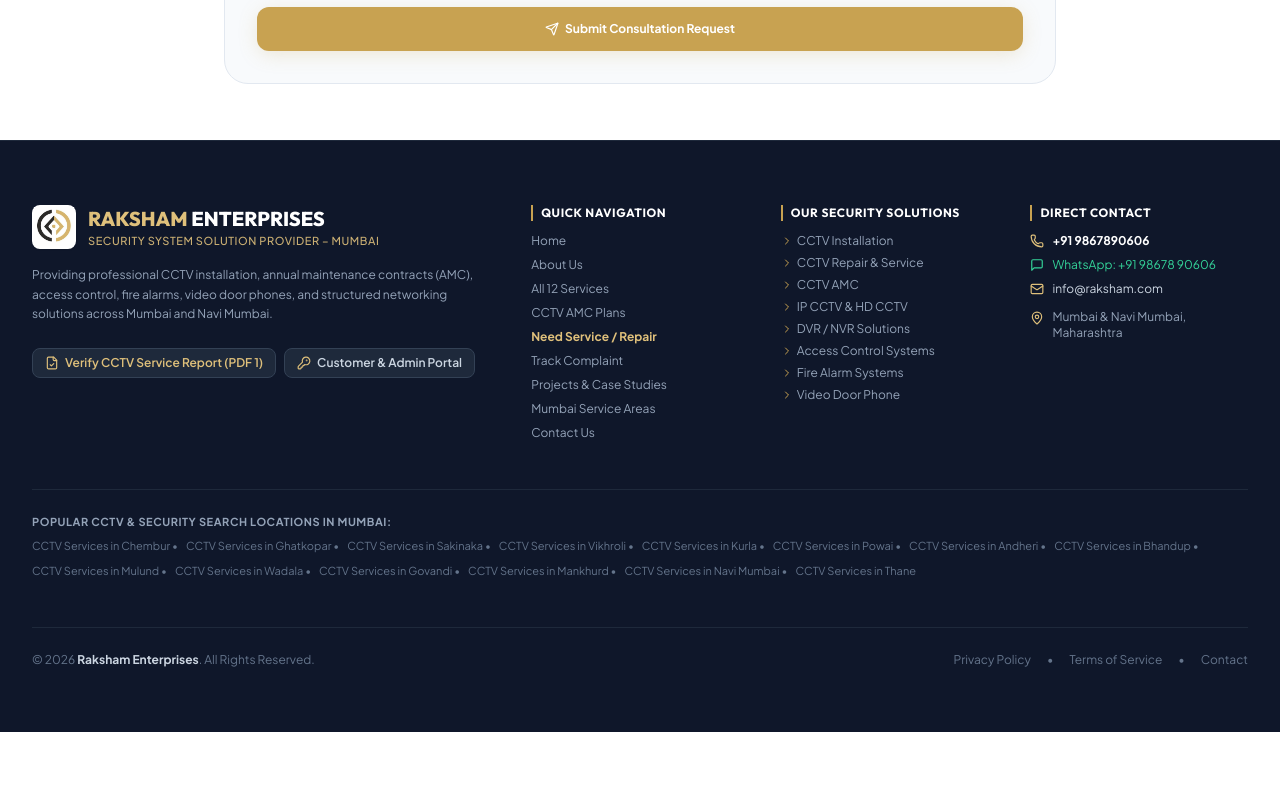
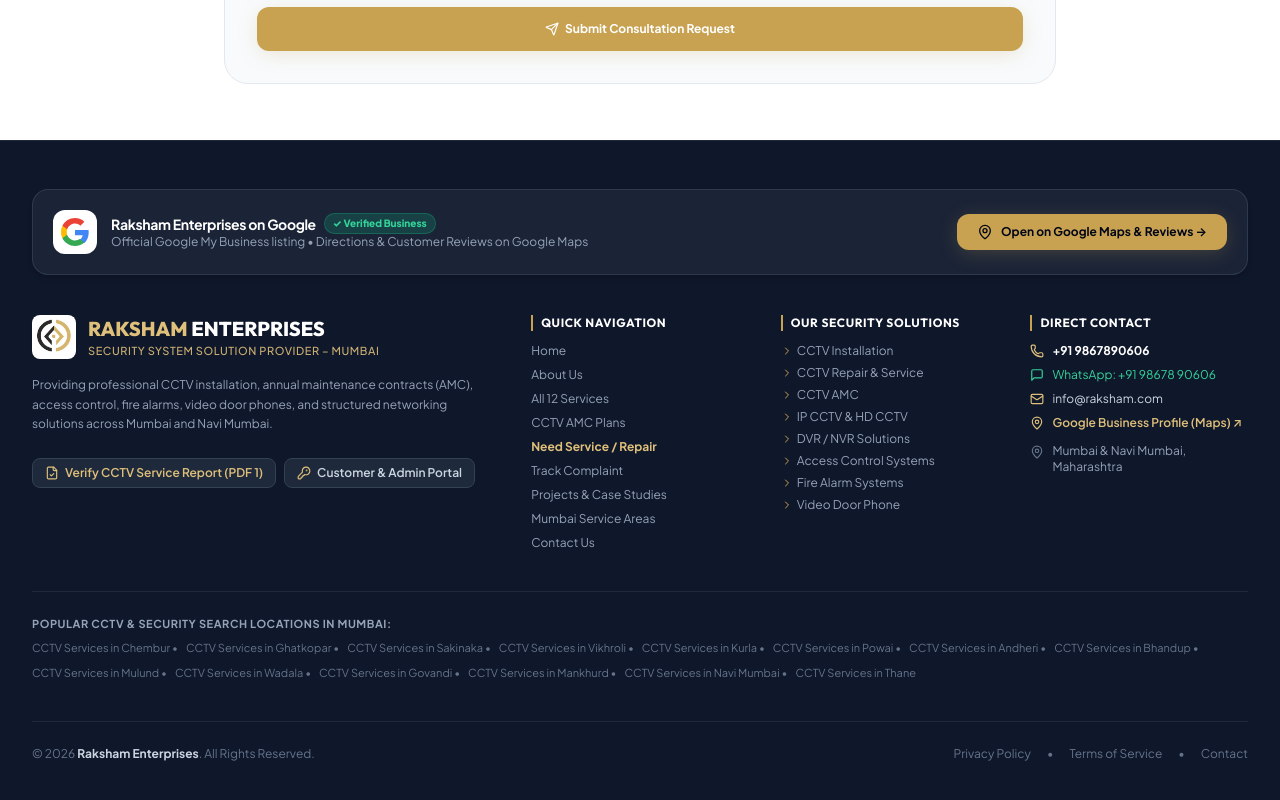
Before and after one commit to guptadipti0123-netizen/raksham-enterprises-web1, a React (Vite) app: page / in a window 1280 px wide. Shown: the part 3778-4578 px from the top of the page. Before the commit the page ends 4510 px from the top, so only its background shows below. Built offline with nearby package versions, Linux system fonts and the light colour scheme; no server answers; the database is empty.

Commit message:
feat(footer): add official Google My Business & Google Maps verified profile banner and links

```diff
--- a/src/components/Footer.jsx
+++ b/src/components/Footer.jsx
@@ -16,9 +16,47 @@ import {
 } from 'lucide-react';
 
 export default function Footer({ onOpenQuote }) {
+  const googleMapsLink = COMPANY_INFO.googleMapsUrl || "https://maps.app.goo.gl/vh4YBiiS1bh3CJ3P7?g_st=awb";
+
   return (
-    <footer className="bg-slate-900 text-slate-400 pt-16 pb-16 border-t border-slate-800">
-      <div className="max-w-7xl mx-auto px-4 sm:px-6 lg:px-8 space-y-12">
+    <footer className="bg-slate-900 text-slate-400 pt-12 pb-16 border-t border-slate-800">
+      <div className="max-w-7xl mx-auto px-4 sm:px-6 lg:px-8 space-y-10">
+
+        {/* ⭐ GOOGLE MY BUSINESS VERIFIED PROFILE STRIP (Top of Footer) */}
+        <div className="p-4 sm:p-5 rounded-2xl bg-slate-800/80 border border-slate-700/80 flex flex-col sm:flex-row items-center justify-between gap-4 shadow-md">
+          <div className="flex items-center space-x-3.5 text-left w-full sm:w-auto">
+            <div className="w-11 h-11 rounded-xl bg-white p-2 flex items-center justify-center flex-shrink-0 shadow-sm">
+              {/* Google Official Multicolored Logo */}
+              <svg className="w-full h-full" viewBox="0 0 24 24">
+                <path fill="#4285F4" d="M23.745 12.27c0-.7-.06-1.4-.19-2.07H12v4.51h6.6c-.29 1.52-1.14 2.82-2.4 3.68v3.05h3.88c2.27-2.09 3.665-5.17 3.665-9.17z"/>
+                <path fill="#34A853" d="M12 24c3.24 0 5.95-1.08 7.93-2.91l-3.88-3.05c-1.08.72-2.45 1.16-4.05 1.16-3.12 0-5.77-2.1-6.72-4.93H1.25v3.15C3.26 21.36 7.33 24 12 24z"/>
+                <path fill="#FBBC05" d="M5.28 14.27c-.25-.72-.38-1.49-.38-2.27s.13-1.55.38-2.27V6.58H1.25C.45 8.18 0 10.03 0 12s.45 3.82 1.25 5.42l4.03-3.15z"/>
+                <path fill="#EA4335" d="M12 4.75c1.77 0 3.35.61 4.6 1.8l3.42-3.42C17.95 1.19 15.24 0 12 0 7.33 0 3.26 2.64 1.25 6.58l4.03 3.15c.95-2.83 3.6-4.98 6.72-4.98z"/>
+              </svg>
+            </div>
+            <div>
+              <div className="flex items-center space-x-2">
+                <span className="text-sm font-bold text-white tracking-tight">Raksham Enterprises on Google</span>
+                <span className="text-[10px] font-extrabold bg-emerald-500/20 text-emerald-400 px-2 py-0.5 rounded-full border border-emerald-500/30">
+                  ✓ Verified Business
+                </span>
+              </div>
+              <p className="text-xs text-slate-400">
+                Official Google My Business listing • Directions & Customer Reviews on Google Maps
+              </p>
+            </div>
+          </div>
+
+          <a
+            href={googleMapsLink}
+            target="_blank"
+            rel="noopener noreferrer"
+            className="w-full sm:w-auto inline-flex items-center justify-center space-x-2 px-5 py-2.5 rounded-xl bg-gold-500 hover:bg-gold-600 text-slate-950 font-bold text-xs shadow-gold-soft transition-all flex-shrink-0 group"
+          >
+            <MapPin className="w-4 h-4 text-slate-950 group-hover:scale-110 transition-transform" />
+            <span>Open on Google Maps & Reviews →</span>
+          </a>
+        </div>
 
         {/* Main 4-Column Grid */}
         <div className="grid grid-cols-1 md:grid-cols-2 lg:grid-cols-5 gap-8">
@@ -119,8 +157,17 @@ export default function Footer({ onOpenQuote }) {
                 <Mail className="w-3.5 h-3.5 text-gold-400" />
                 <span>{COMPANY_INFO.email}</span>
               </a>
+              <a
+                href={googleMapsLink}
+                target="_blank"
+                rel="noopener noreferrer"
+                className="flex items-center space-x-2 text-gold-400 hover:underline font-semibold"
+              >
+                <MapPin className="w-3.5 h-3.5 text-gold-400 flex-shrink-0" />
+                <span>Google Business Profile (Maps) ↗</span>
+              </a>
               <div className="flex items-start space-x-2 text-slate-400 pt-1">
-                <MapPin className="w-3.5 h-3.5 text-gold-400 flex-shrink-0 mt-0.5" />
+                <MapPin className="w-3.5 h-3.5 text-slate-500 flex-shrink-0 mt-0.5" />
                 <span>Mumbai & Navi Mumbai, Maharashtra</span>
               </div>
             </div>
--- a/src/data/websiteData.js
+++ b/src/data/websiteData.js
@@ -12,6 +12,7 @@ export const COMPANY_INFO = {
   city: "Mumbai",
   experienceYears: "15+",
   workingHours: "Monday - Sunday: 8:00 AM - 9:00 PM (24x7 Emergency Support)",
+  googleMapsUrl: "https://maps.app.goo.gl/vh4YBiiS1bh3CJ3P7?g_st=awb",
   heroHeading: "CCTV & Security System Solutions in Mumbai",
   heroSubheading: "Professional CCTV installation, repair, AMC and complete electronic security solutions for homes, offices, shops, societies and commercial properties.",
 };
--- a/src/pages/ContactPage.jsx
+++ b/src/pages/ContactPage.jsx
@@ -135,12 +135,20 @@ export default function ContactPage() {
                     </div>
                   </div>
 
-                  {/* Location */}
+                  {/* Location & Google Maps */}
                   <div className="p-3.5 rounded-xl bg-white border border-slate-200 flex items-start space-x-3">
                     <MapPin className="w-4 h-4 text-gold-600 flex-shrink-0 mt-0.5" />
-                    <div>
-                      <span className="text-slate-500 block text-[11px]">Service Area:</span>
-                      <span className="text-slate-800 font-semibold">Mumbai, Navi Mumbai, Thane & MMR, Maharashtra</span>
+                    <div className="space-y-1">
+                      <span className="text-slate-500 block text-[11px]">Head Office & Service Areas:</span>
+                      <span className="text-slate-800 font-semibold block">Mumbai, Navi Mumbai, Thane & MMR, Maharashtra</span>
+                      <a
+                        href={COMPANY_INFO.googleMapsUrl || "https://maps.app.goo.gl/vh4YBiiS1bh3CJ3P7?g_st=awb"}
+                        target="_blank"
+                        rel="noopener noreferrer"
+                        className="inline-flex items-center space-x-1 text-gold-700 hover:text-gold-800 font-bold text-xs hover:underline pt-0.5"
+                      >
+                        <span>View on Google Maps & Reviews ↗</span>
+                      </a>
                     </div>
                   </div>
                 </div>
```
